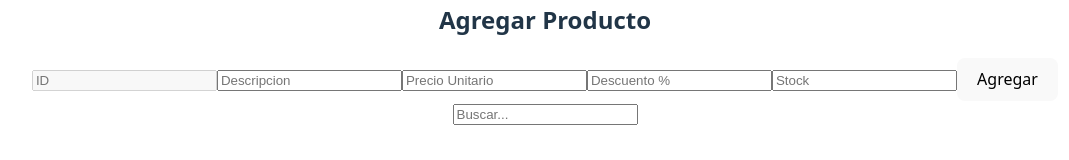
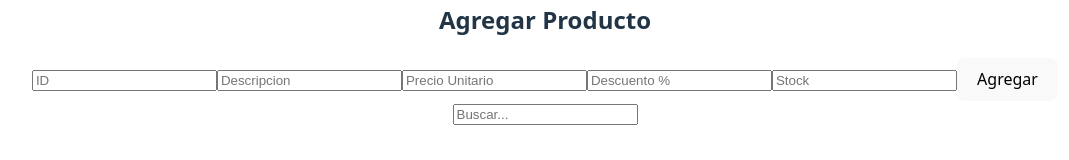
Before and after one commit to RicardoJulianFlores/pv_tp4_grupo21, a React (Vite) app: page / in a window 1280 px wide. Shown: the part 391-551 px from the top of the page, without its empty margins (95-1164 px from the left). Built offline with nearby package versions, Linux system fonts and the light colour scheme.

Commit message:
agregar condicones al agregar producto o editar

```diff
--- a/src/components/ProductForm.jsx
+++ b/src/components/ProductForm.jsx
@@ -30,7 +30,8 @@ export const Formulario = ({onSubmit,productoEditar}) => {
 
     const enviarFomulario = (e) => {
         e.preventDefault();
-        if (!producto.id || !producto.descripcion) return;
+        if (!producto.id || !producto.descripcion || producto.precioUnitario || !producto.stock || !producto.descuento) {alert("Falta completar todas las casillas");
+        return;}
         onSubmit({...producto, precioUnitario: +producto.precioUnitario, descuento: +producto.descuento, stock: +producto.stock});
         setProducto({ id: '', descripcion: '', precioUnitario: '', descuento: '', stock: '' });
         };
@@ -38,7 +39,7 @@ export const Formulario = ({onSubmit,productoEditar}) => {
     return (
         <form onSubmit={enviarFomulario}>
             <h2>{productoEditar ? 'Editar Producto' : 'Agregar Producto' }</h2>
-            <input name="id" value={producto.id} onChange={manejarCambio} placeholder="ID" disabled={!productoEditar}/>
+            <input name="id" value={producto.id} onChange={manejarCambio} placeholder="ID" disabled={!!productoEditar}/>
             <input name="descripcion" value={producto.descripcion} onChange={manejarCambio} placeholder="Descripcion" />
             <input name="precioUnitario" value={producto.precioUnitario} onChange={manejarCambio} placeholder="Precio Unitario" />
             <input name="descuento" type="number" value={producto.descuento} onChange={manejarCambio} placeholder="Descuento %" />
```
